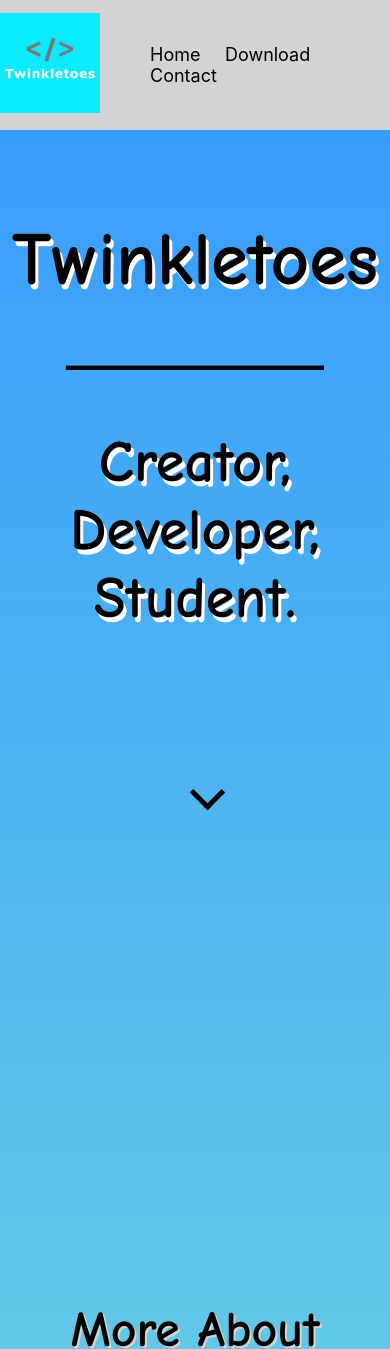
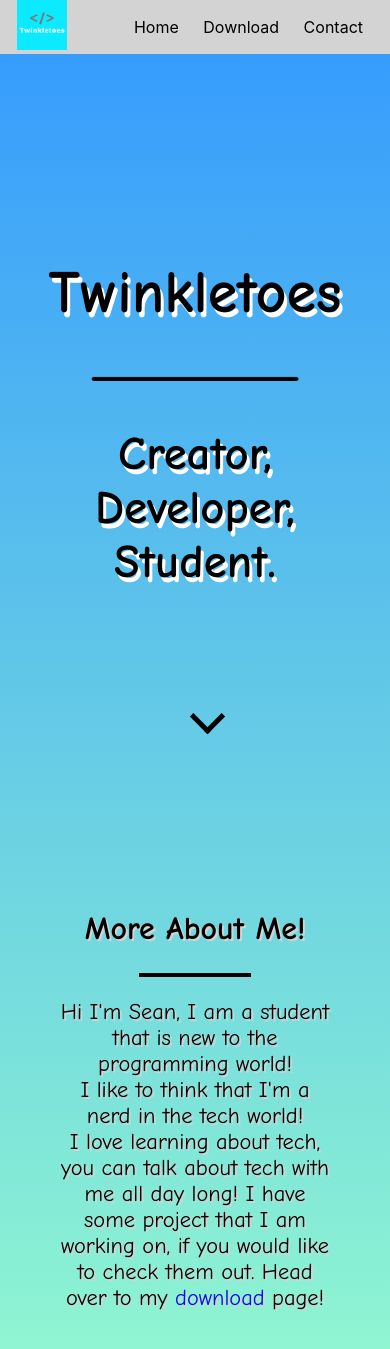
Before and after one commit to DHSYan/twinkletoes5.com, a plain HTML site: page index.html in a window 390 px wide. Shown: the top 1349 px of the page. Drawn offline with Linux system fonts and the light colour scheme.

Commit message:
Added @media Responsive
Able to merge

Able to publish

```diff
--- a/style/index.css
+++ b/style/index.css
@@ -131,7 +131,7 @@ body{
   color: black;
   border-style: solid;
   background: black;
-
+  border-radius: 100px;
 }
 
 /* --------------------------------------------- */
@@ -206,3 +206,51 @@ body{
   background: lightgrey;
   padding: 10px;
 }
+
+/* ________________________________________________________________________________ */
+/* ________________________________________________________________________________ */
+
+@media (max-width: 600px){
+
+
+  #mainNav{
+    min-height: 50px;
+  }
+  #mainNav #topLogo{
+    height: 50px;
+  }
+  #mainNav a{
+    font-size: 1em;
+  }
+  #mainNav #topLogo:hover{
+    animation-name: none;
+  }
+
+
+  #landingPage{
+    font-size: 2.5em;
+  }
+  #landingPage hr{
+    height: 0.05em;
+  }
+
+  .arrow{
+
+  }
+
+  #more{
+    font-size: 2em;
+    margin-top: 25em;
+    margin-bottom: 3em;
+  }
+  #more h2{
+    font-size: 1em;
+  }
+  #more p{
+    font-size: 0.7em;
+  }
+
+  #mainFooter{
+
+  }
+}
```
